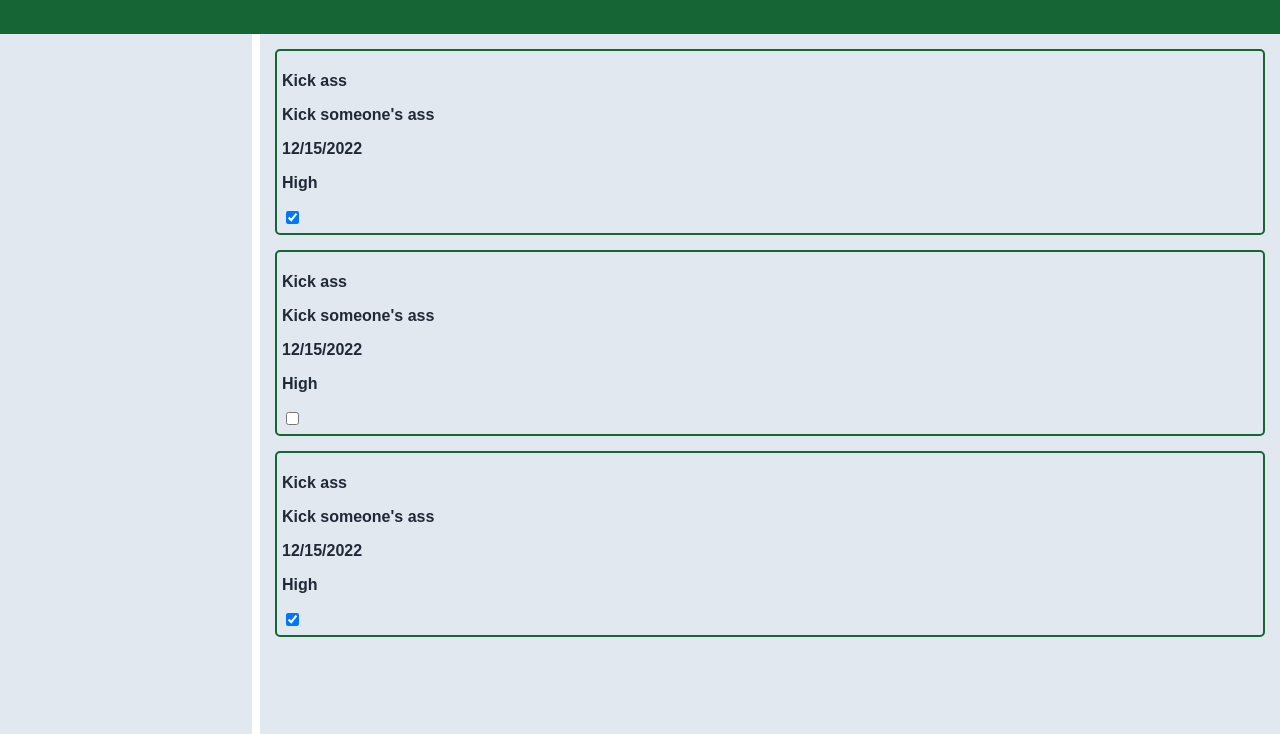
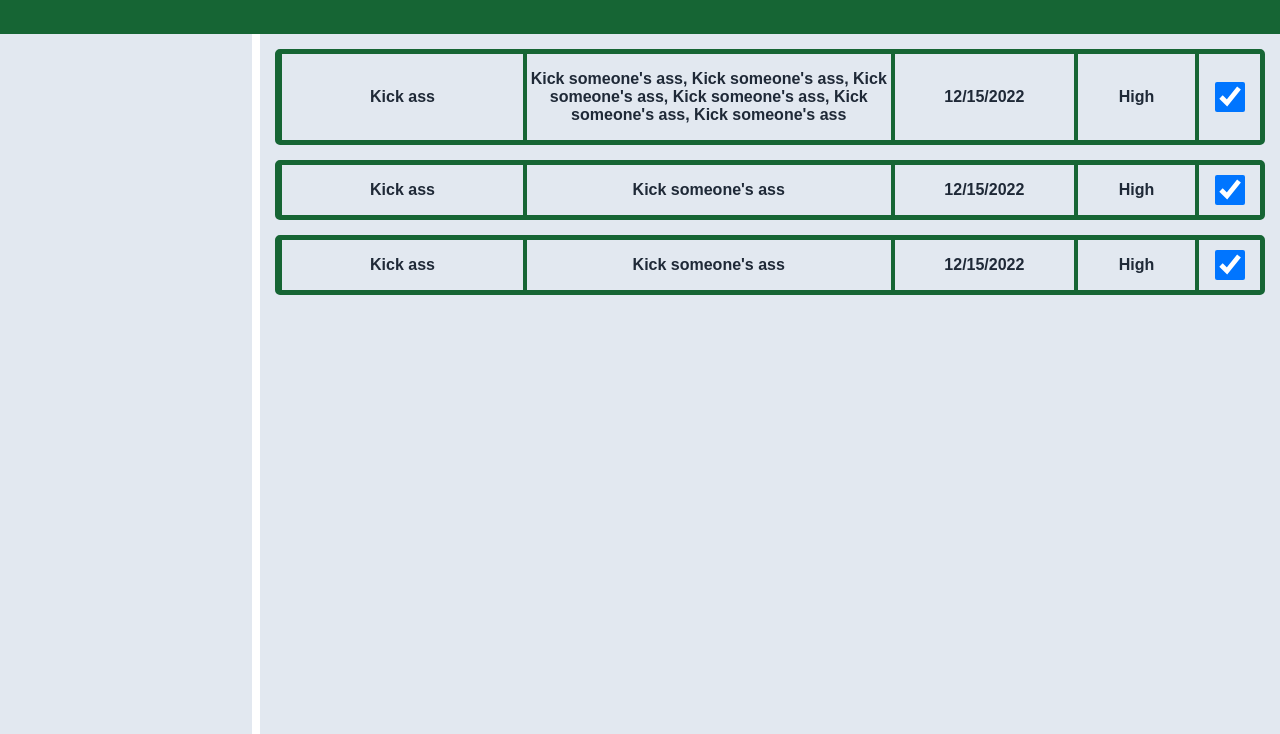
Before and after one commit to mjlebar/todo-project, a website: page dist/index.html in a window 1280 px wide. Shown: the part 66-800 px from the top of the page. Drawn offline with Linux system fonts and the light colour scheme.

Commit message:
Style todo entries

```diff
--- a/src/load-list.js
+++ b/src/load-list.js
@@ -4,7 +4,7 @@ import { project } from "./project.js";
 function loadList() {
   const kick = todo(
     "Kick ass",
-    `Kick someone's ass`,
+    `Kick someone's ass, Kick someone's ass, Kick someone's ass, Kick someone's ass, Kick someone's ass, Kick someone's ass`,
     "12/15/2022",
     "High",
     true
@@ -14,7 +14,7 @@ function loadList() {
     `Kick someone's ass`,
     "12/15/2022",
     "High",
-    false
+    true
   );
   const eat = todo(
     "Kick ass",
--- a/src/style.css
+++ b/src/style.css
@@ -39,9 +39,30 @@ body {
 .todo {
   color: #1f2937;
   font-weight: 700;
-  border: 2px solid #166534;
-  padding: 5px;
+  border: 5px solid #166534;
   width: auto;
   margin: 15px;
   border-radius: 5px;
+  display: grid;
+  grid-template-columns: 4fr 6fr 3fr 2fr 1fr;
+  align-items: center;
 }
+
+.todo > p {
+  height: 100%;
+  display: flex;
+  text-align: center;
+  justify-content: center;
+  align-items: center;
+  border-inline: 2px solid #166534;
+}
+
+.todo > .priority {
+  border-right: 4px solid #166534;
+  /* The input checkbox does not have a border so the border here needs to be twice as thick */
+}
+
+input {
+  height: 30px;
+  display: flex;
+}
```
Also changed, not shown: dist/main.js.
